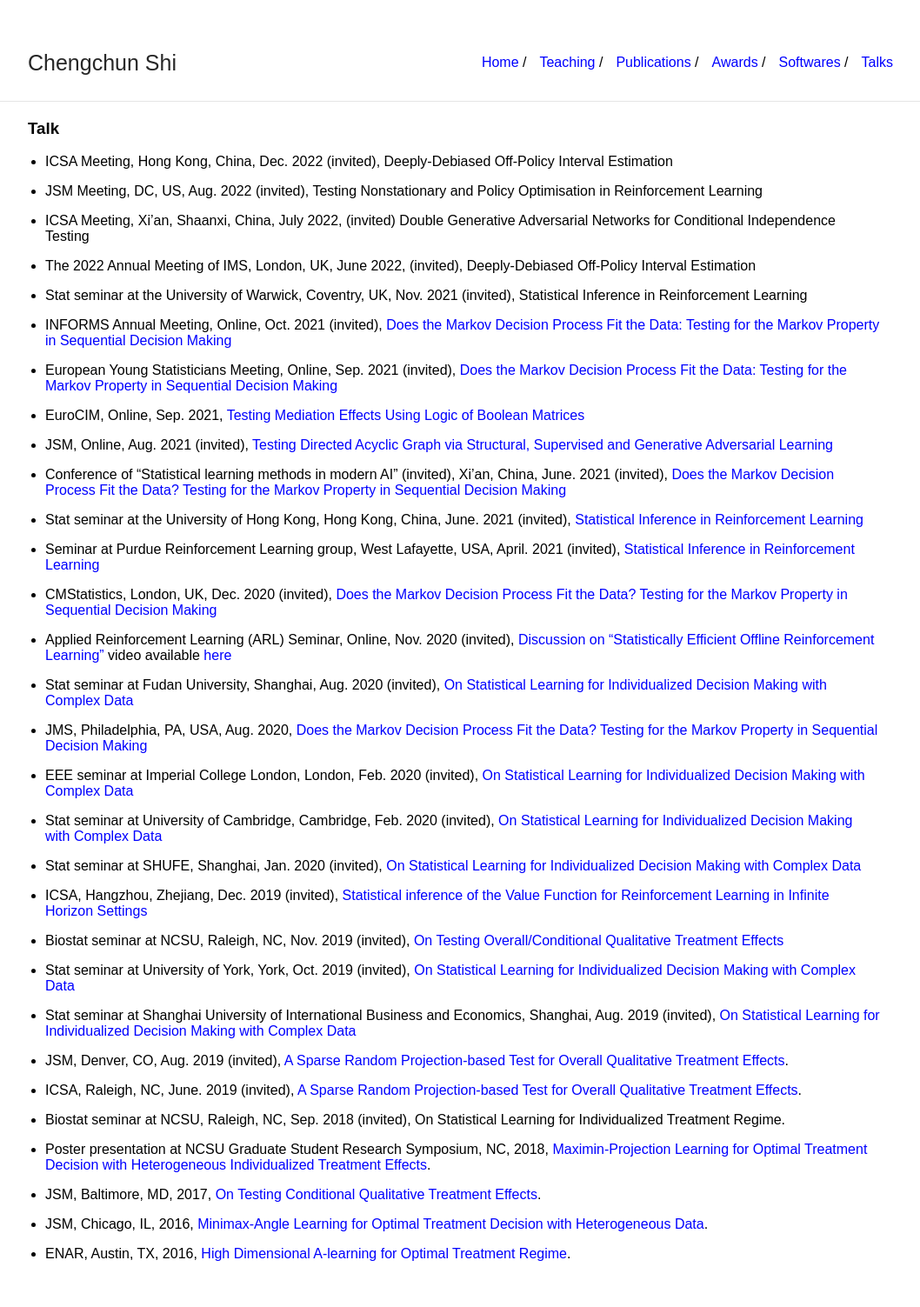
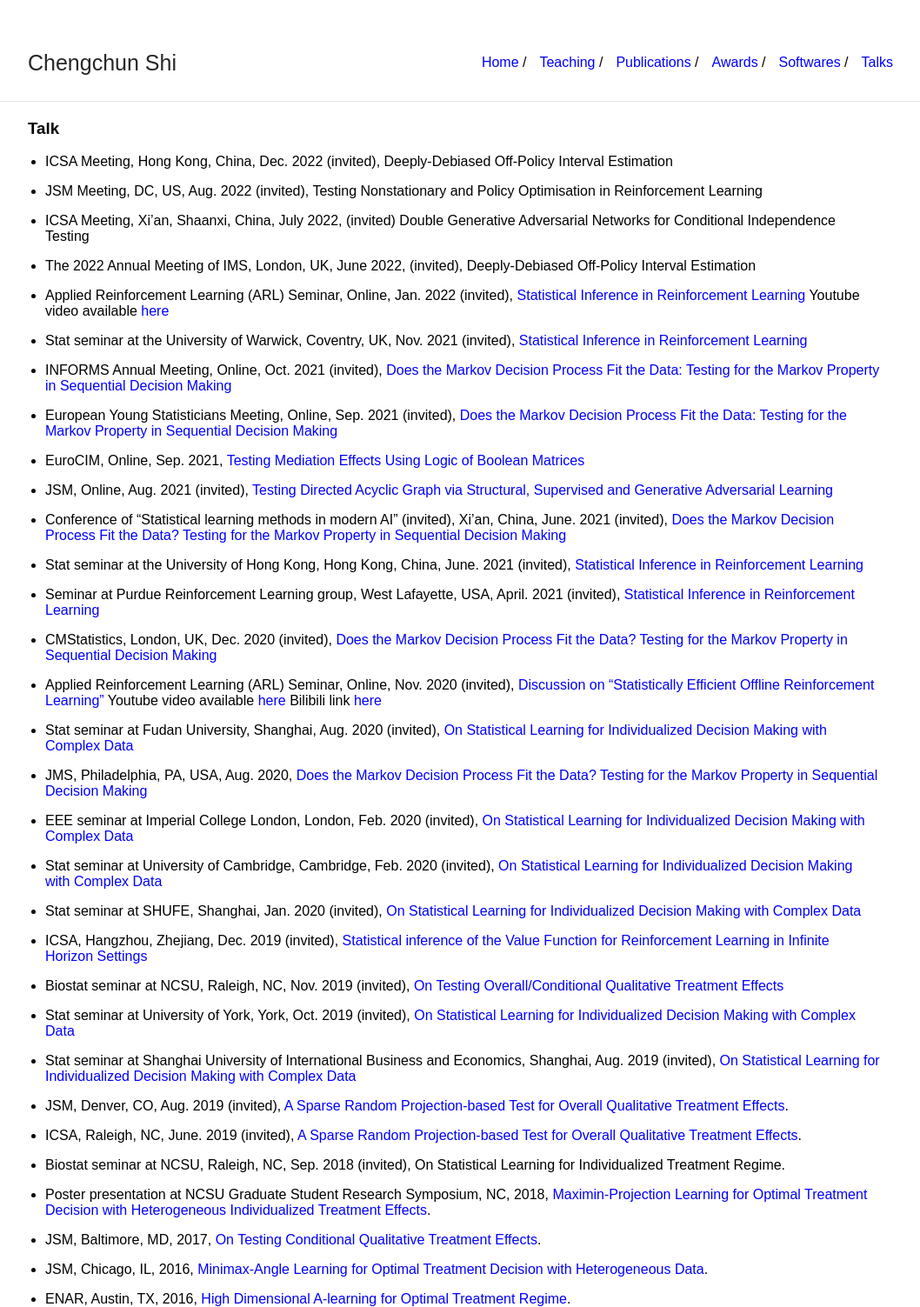
Before and after one commit to callmespring/callmespring.github.io, a Jekyll site: the page built from talk.md, in a window 1280 px wide. Shown: the whole page at 87% size, without its empty margins (108-1166 px from the left). Built offline with Jekyll 4.4.1, drawn with Linux system fonts in a browser that asks for light colours; before the commit the page ends 1451 px from its top, so only the background shows below that.

Commit message:
Update talk.md

```diff
--- a/talk.md
+++ b/talk.md
@@ -13,7 +13,9 @@ title: Talk
 
 * The 2022 Annual Meeting of IMS, London, UK, June 2022, (invited), Deeply-Debiased Off-Policy Interval Estimation
 
-* Stat seminar at the University of Warwick, Coventry, UK, Nov. 2021 (invited),  Statistical Inference in Reinforcement Learning
+* Applied Reinforcement Learning (ARL) Seminar, Online, Jan. 2022 (invited), [Statistical Inference in Reinforcement Learning](./slides/slides_long.pdf) Youtube video available [here](https://www.youtube.com/watch?v=-SW9PevZThs&t=5s)
+
+* Stat seminar at the University of Warwick, Coventry, UK, Nov. 2021 (invited),  [Statistical Inference in Reinforcement Learning](./slides/slides_long.pdf)
 
 * INFORMS Annual Meeting, Online, Oct. 2021 (invited), [Does the Markov Decision Process Fit the Data: Testing for the Markov Property in Sequential Decision Making](./slides/slides_middle.pdf)
 
@@ -31,7 +33,7 @@ title: Talk
 
 * CMStatistics, London, UK, Dec. 2020 (invited), [Does the Markov Decision Process Fit the Data? Testing for the Markov Property in Sequential Decision Making](./slides/slides.pdf)
 
-* Applied Reinforcement Learning (ARL) Seminar, Online, Nov. 2020 (invited), [Discussion on "Statistically Efficient Offline Reinforcement Learning"](./slides/Discussion.pdf) video available [here](https://www.bilibili.com/s/video/BV1f5411V77h)
+* Applied Reinforcement Learning (ARL) Seminar, Online, Nov. 2020 (invited), [Discussion on "Statistically Efficient Offline Reinforcement Learning"](./slides/Discussion.pdf) Youtube video available [here](https://www.youtube.com/watch?v=n5ZoxT_WmHo) Bilibili link [here](https://www.bilibili.com/s/video/BV1f5411V77h)
 
 * Stat seminar at Fudan University, Shanghai, Aug. 2020 (invited), [On Statistical Learning for Individualized Decision Making with Complex Data](./slides/slides22.pdf)
 
```
